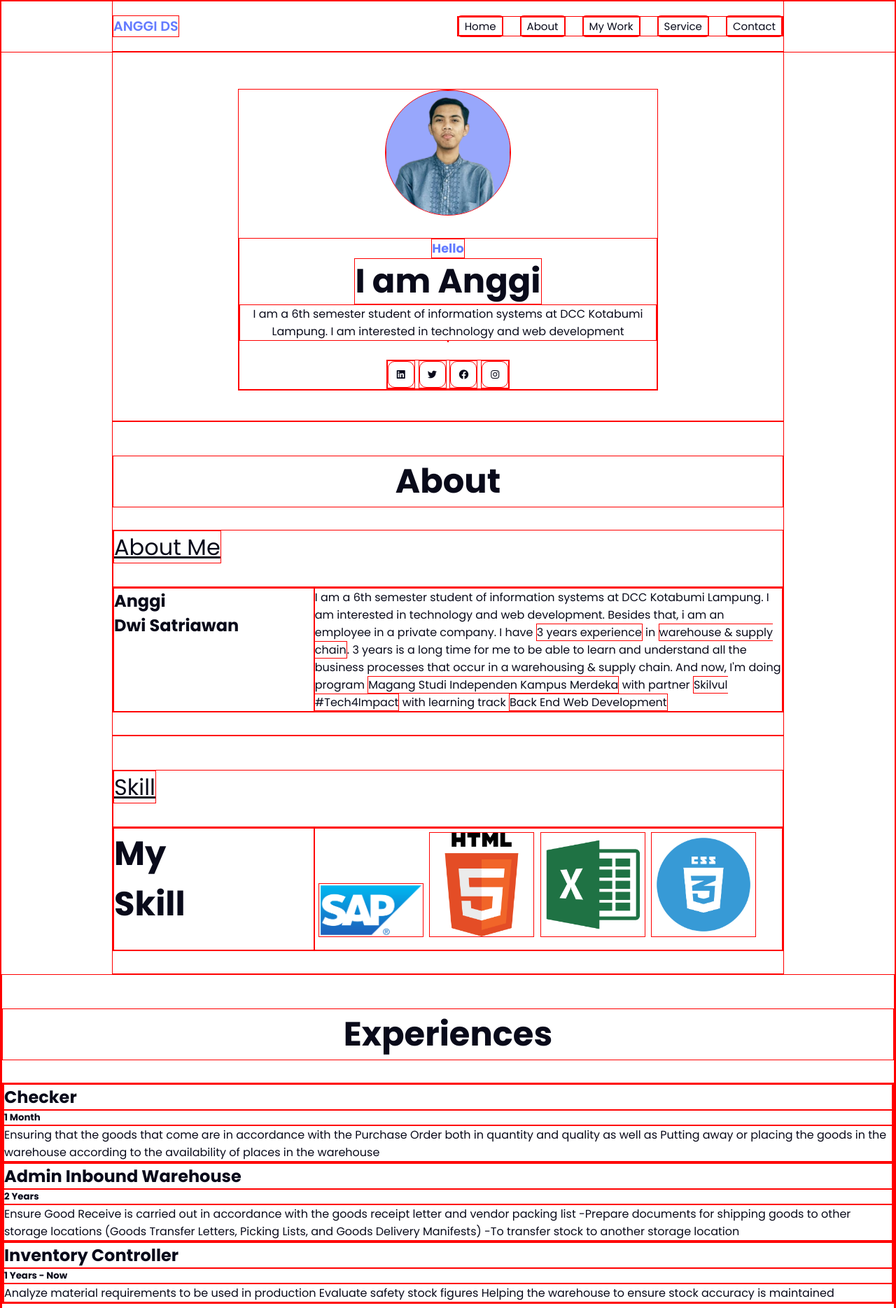
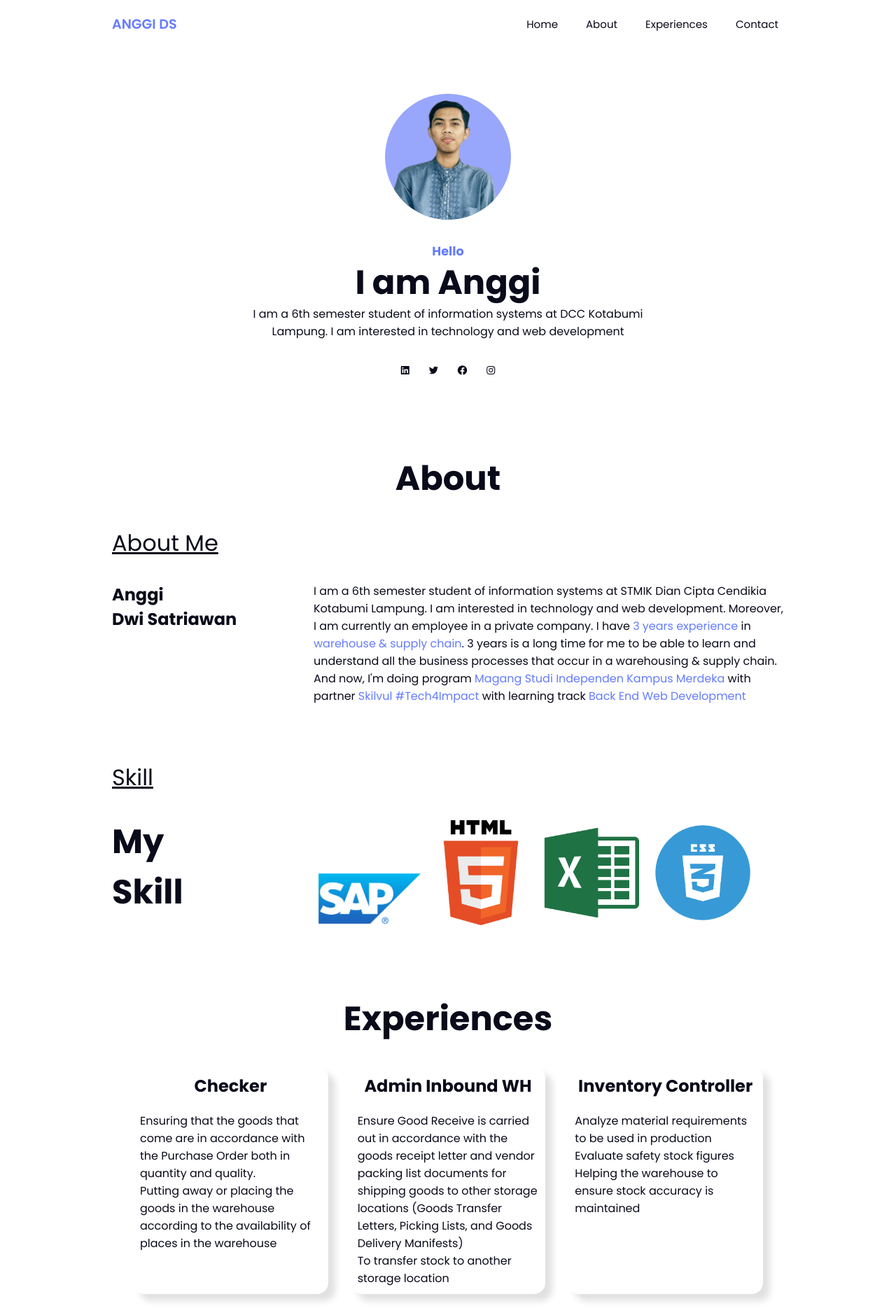
Before and after one commit to AnggiDwiSatriawan/Personal-Website, a plain HTML site: page index.html in a window 1280 px wide. Shown: the top 1869 px of the page at 70% size. Drawn offline with nearby package versions, Linux system fonts and the light colour scheme.

Commit message:
Experience & Contact Page

```diff
--- a/gaya.css
+++ /dev/null
@@ -1,172 +0,0 @@
-@import url('https://fonts.googleapis.com/css2?family=Poppins:wght@400;500;600;700&display=swap');
-
-*{
-    font-family: 'Poppins', sans-serif;
-    margin: 0;
-    padding: 0;
-    box-sizing: border-box;
-    scroll-behavior: smooth;
-    scroll-padding-top: 2rem;
-}
-
-/*Inisiasi Warna*/
-:root{
-    --main-color: #647bff;
-    --body-color: #ffff;
-    --container-color: #171b3c;
-    --heading-color: #222321;
-    --box-color: #0d0f26;
-    --bg-color: #090a1a;
-
-    /*warna asli
-    --main-color: #647bff;
-    --body-color: #090a1a;
-    --container-color: #171b3c;
-    --heading-color: #222321;
-    --box-color: #0d0f26;
-    --bg-color: #fff;*/
-}
-
-body{
-    color: var(--bg-color);
-    background: var(--body-color);
-}
-
-img{
-    width: 100%;
-}
-
-section{
-    padding: 3rem 0 2rem;
-}
-
-a{
-    text-decoration: none;
-}
-
-li{
-    list-style: none;
-}
-
-.container{
-    max-width: 960px;
-    margin: auto;
-    width: 100%;
-}
-
-header{
-    position: fixed;
-    top: 0;
-    left: 0;
-    width: 100%;
-    z-index: 100;
-}
-
-.nav{
-    display: flex;
-    align-items: center;
-    justify-content: space-between;
-    padding: 20px 0;
-}
-
-.logo{
-    font-size: 1.2rem;
-    font-weight: 600;
-    color: var(--main-color);
-}
-
-.navbar{
-    display: flex;
-    align-items: center;
-    column-gap: 1.5rem;
-}
-
-.nav-link{
-    font-size: 0.94rem;
-    padding: 4px 8px;
-    border-radius: 0.2rem;
-    color: var(--bg-color);
-}
-
-.nav-link:hover{
-    color: var(--main-color);
-    background: var(--container-color);
-    transition: 0.3s all linear;
-}
-
-/*Bagian Home*/
-.home{
-min-height: 100px;
-display: flex;
-align-items: center;
-justify-content: center;
-padding-top: 7rem;
-}
-
-.home-content{
-    position: relative;
-    max-width: 600px;
-    width: 100%;
-    margin: auto;
-    display: flex;
-    flex-direction: column;
-    align-items: center;
-    justify-content: center;
-}
-
-.home-image{
-    width: 180px;
-    height: 180px;
-    border-radius: 50%;
-    background: #98a7fc;
-    overflow: hidden;
-    margin-bottom: 2rem;
-}
-
-.home-image{
-    width: 180px;
-    height: 180px;
-    object-fit: cover;
-    object-position: center;
-}
-
-.home-text{
-    display: flex;
-    flex-direction: column;
-    align-items: center;
-    justify-content: center;
-    text-align: center;
-}
-
-.home-text h3{
-    position: relative;
-    display: flex;
-    align-items: center;
-    column-gap: 0.5rem;
-    font-size: 1.1rem;
-    color: var(--main-color);
-}
-
-.home-text h2{
-    font-size: 3rem;
-    line-height: 4rem;
-}
-
-.sosmed{
-    display: flex;
-    align-items: center;
-    column-gap: 0.3rem;
-}
-
-.sosmed .bx{
-    font-size: 1rem;
-    border-radius: 10px;
-    padding: 10px;
-    color: var(--bg-color);
-    background-color: var(--container-color);
-}
-
-.sosmed .bx:hover{
-    background: var(--main-color);
-    transition: 0.3s all linear;
-}
--- a/index.html
+++ b/index.html
@@ -16,8 +16,7 @@
             <ul class="navbar">
                 <li><a href="#home" class="nav-link">Home</a></li>
                 <li><a href="#about" class="nav-link">About</a></li>
-                <li><a href="#mywork" class="nav-link">My Work</a></li>
-                <li><a href="#service" class="nav-link">Service</a></li>
+                <li><a href="#experiences" class="nav-link">Experiences</a></li>
                 <li><a href="#contact" class="nav-link">Contact</a></li>
             </ul>
 
@@ -56,7 +55,7 @@
         <div class="aboutme"><u>About Me</u></div>
         <div class="about-content">
             <h2>Anggi<br>Dwi Satriawan</h2>
-            <p>I am a 6th semester student of information systems at DCC Kotabumi Lampung. I am interested in technology and web development. Besides that, i am an employee in a private company. I have <span>3 years experience</span> in <span>warehouse & supply chain</span>. 3 years is a long time for me to be able to learn and understand all the business processes that occur in a warehousing & supply chain. And now, I'm doing program <span>Magang Studi Independen Kampus Merdeka</span> with partner <span>Skilvul #Tech4Impact</span> with learning track <span>Back End Web Development</span></p>
+            <p>I am a 6th semester student of information systems at STMIK Dian Cipta Cendikia Kotabumi Lampung. I am interested in technology and web development. Moreover, I am currently an employee in a private company. I have <span>3 years experience</span> in <span>warehouse & supply chain</span>. 3 years is a long time for me to be able to learn and understand all the business processes that occur in a warehousing & supply chain. And now, I'm doing program <span>Magang Studi Independen Kampus Merdeka</span> with partner <span>Skilvul #Tech4Impact</span> with learning track <span>Back End Web Development</span></p>
         </div>
         <!-- <div class="about-text">
 
@@ -83,24 +82,35 @@
             <div class="experience-box">
                 <h2>Checker</h2>
                 <h5>1 Month</h5>
-                <p>Ensuring that the goods that come are in accordance with the Purchase Order both in quantity and quality as well as Putting away or placing the goods in the warehouse according to the availability of places in the warehouse</p>
+                <p>Ensuring that the goods that come are in accordance with the Purchase Order both in quantity and quality.
+                <br>Putting away or placing the goods in the warehouse according to the availability of places in the warehouse</p>
             </div>
             <div class="experience-box">
-                <h2>Admin Inbound Warehouse</h2>
+                <h2>Admin Inbound WH</h2>
                 <h5>2 Years</h5>
-                <p>Ensure Good Receive is carried out in accordance with the goods receipt letter and vendor packing list
-                    -Prepare documents for shipping goods to other storage locations (Goods Transfer Letters, Picking Lists, and Goods Delivery Manifests)
-                    -To transfer stock to another storage location</p>
+                <p>Ensure Good Receive is carried out in accordance with the goods receipt letter and vendor packing list documents for shipping goods to other storage locations (Goods Transfer Letters, Picking Lists, and Goods Delivery Manifests)
+                <br>To transfer stock to another storage location</p>
+            </div>
+            <div class="experience-box">
+                <h2>Inventory Controller</h2>
+                <h5>1 Years - Now</h5>
+                <p>Analyze material requirements to be used in production
+                <br>Evaluate safety stock figures
+                <br>Helping the warehouse to ensure stock accuracy is maintained</p>
             </div>
 
-        <div class="experience-box">
-            <h2>Inventory Controller</h2>
-            <h5>1 Years - Now</h5>
-            <p>Analyze material requirements to be used in production
-                Evaluate safety stock figures
-                Helping the warehouse to ensure stock accuracy is maintained</p>
+    </section>
+
+    <section class="contact-container" id="contact">
+        <h2 class="contact">Contact</h2>
+        <form action="" class="form-contact" id="form-contact">
+            <input type="text" placeholder="Your name . . ."  class="name" required>
+            <input type="email" placeholder="Email address . . ." class="email" required>
+            <textarea placeholder="Write your message here" class="message" cols="30" rows="10" required></textarea>
+            <input type="submit" value="send" class="button">
+        </form>
+
         </div>
-
     </section>
 </body>
 </html>
--- a/style.css
+++ b/style.css
@@ -8,7 +8,6 @@
     box-sizing: border-box;
     scroll-behavior: smooth;
     scroll-padding-top: 2rem;
-    border:1px solid red;
 }
 
 /* Inisiasi Warna & Layout*/
@@ -186,7 +185,7 @@ padding-top: 7rem;
     grid-template-columns: 30% 70%;
 }
 
-.about-text span{
+.about-content span{
     color: var(--main-color);
 }
 
@@ -215,9 +214,89 @@ padding-top: 7rem;
 
 
 /* Bagian Experience */
+.experiences-container{
+    height: 500px;
+    max-width: 900px;
+    margin: auto;
+    width: 100%;
+}
 .experiences{
     font-size: 3rem;
     color: var(--bg-color);
     text-align: center;
     margin-bottom: 2rem;
 }
+
+.experience-content{
+    display: grid;
+    grid-template-columns: repeat(3,1fr);
+    gap: 2rem;
+}
+
+.experience-box{
+    display: flex;
+    flex-direction: column;
+    background-color: #ffffff ;
+    border-radius: 1rem;
+    align-items: center;
+    padding: 10px;
+    box-shadow: 10px 10px 10px rgba(0, 0, 0, 0.123);
+}
+
+.experience-box:hover{
+    background: #e2edff;
+    transition: 0.3s all linear;
+}
+.experience-box:hover h5{
+    color: black;
+    font-weight: 1000;
+    transition: 0.3s all linear;
+}
+
+.experience-box h2{
+    justify-content: center;
+}
+
+.experience-box h5{
+    justify-content: center;
+    color: rgba(252, 255, 254, 0.3);
+}
+
+.contact{
+    font-size: 3rem;
+    color: var(--bg-color);
+    text-align: center;
+    margin-bottom: 2rem;
+}
+
+.form-contact{
+    display: grid;
+    width: 100%;
+    max-width: 600px;
+    margin: auto;
+    padding-bottom: 50px;
+    gap: 1rem;
+}
+
+.form-contact input .form-contact textarea{
+    outline: 1px solid #ff0000;
+    padding: 15px;
+    font-size: 1rem;
+    border: none;
+    border-radius: 50px;
+}
+
+.button{
+    justify-content: center;
+    align-items: center;
+    width: 100px;
+    background-color: var(--main-color);
+    outline: none;
+    border: none;
+    padding: 10px;
+    border-radius: 20px;
+}
+
+.button:hover{
+    background-color: #7c8ad4;
+}
```
Also changed, not shown: coba.html (deleted, +0 -52 lines).
